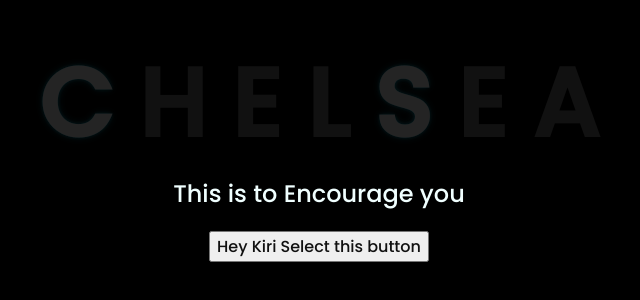
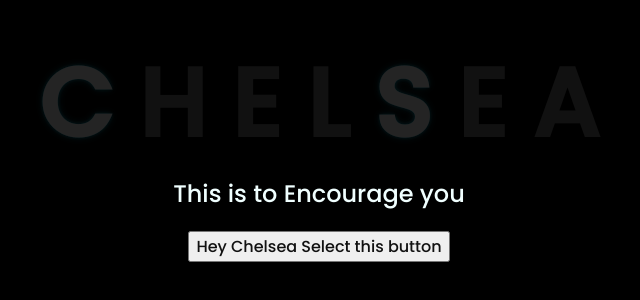
Before and after one commit to GeorgeFiji/Chelsea-KD, a plain HTML site: page index.html in a window 1280 px wide. Shown: the part 262-562 px from the top of the page, without its empty margins (329-969 px from the left). Drawn offline with Linux system fonts and the light colour scheme.

Commit message:
Update index.html

```diff
--- a/index.html
+++ b/index.html
@@ -6,7 +6,7 @@
     <meta name="viewport" content="width=device-width, initial-scale=1.0">
     <link rel="stylesheet" href="css/style.css">
     <link rel="icon" href="img/flowers.png" type="image/x-icon">
-    <title>To Resta Prihatin</title>
+    <title>Chelsea's Flowers</title>
 </head>
 <body>
     <div class="greetings">
@@ -26,7 +26,7 @@
     </div>
     <div class="button">
         <button>
-            <a href="flower.html">Hey Kiri Select this button</a>
+            <a href="flower.html">Hey Chelsea Select this button</a>
         </button>
 
         <audio hidden autoplay loop>
```
